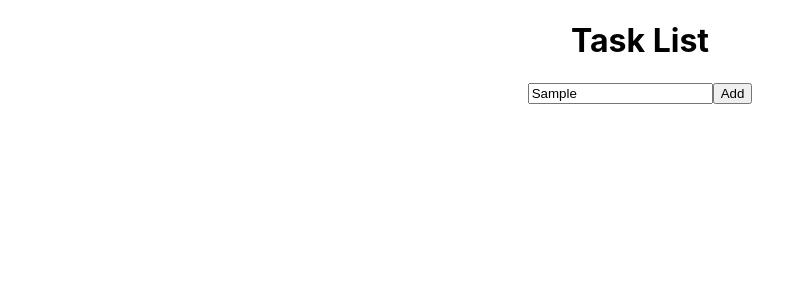
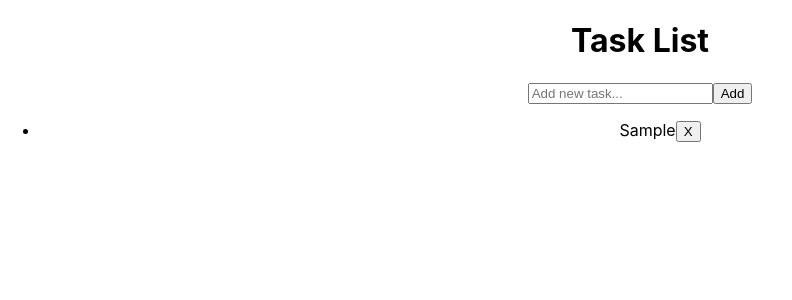
Before and after one commit to AleksandrKompanetc/todoApp, a React (Create React App) app: page / in a window 1280 px wide. Both pictures are taken after typing "Sample" into the empty fields and a click on the button "Add". Shown: the top 300 px of the page, without its empty margins (0-792 px from the left). Built offline with nearby package versions, Linux system fonts and the light colour scheme.

Commit message:
adding simple todo app

```diff
--- a/src/App.js
+++ b/src/App.js
@@ -1,16 +1,39 @@
+import React, {useState} from 'react';
 import './App.css';
 
 function App() {
+  const [todos, setTodos] = useState([]);
+  const [input, setInput] = useState('');
+
+  const addTodo = () => {
+    if (input.trim() === '') return;
+    setTodos([...todos, input]);
+    setInput('');
+  }
+
+  const removeTodo = (index) => {
+    const newTodos = todos.filter((_, i) => i !== index);
+    setTodos(newTodos);
+  }
+
   return (
     <div className="App">
       <h1>Task List</h1>
       <input
         type="text"
-
+        value={input}
+        onChange={(e) => setInput(e.target.value)}
         placeholder='Add new task...'
       />
-      <button>Add</button>
-      <ul></ul>
+      <button onClick={addTodo}>Add</button>
+      <ul>
+        {todos.map((todo, index) => (
+          <li key={index}>
+            {todo}
+            <button onClick={() => removeTodo(index)}>X</button>
+          </li>
+        ))}
+      </ul>
     </div>
   );
 }
```
